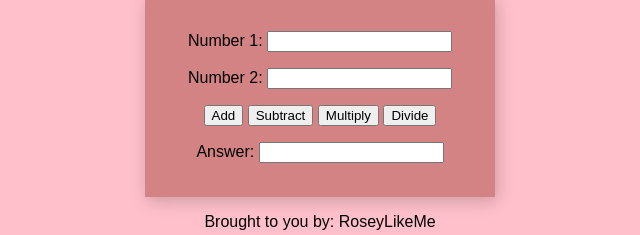
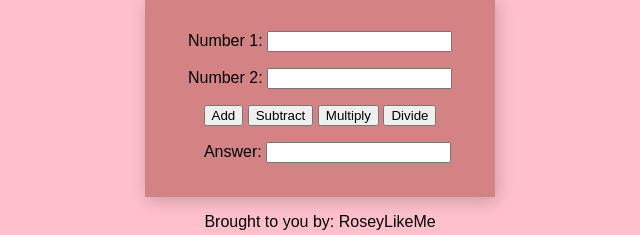
Before and after one commit to roseylikeme/arithmetic-calculator, a plain HTML site: page index.html in a window 1280 px wide. Shown: the part 320-555 px from the top of the page, 320-960 px from the left. Drawn offline with Linux system fonts and the light colour scheme.

Commit message:
Align Answer Field with other Input Textbox

```diff
--- a/css/style.css
+++ b/css/style.css
@@ -21,6 +21,10 @@ body, html {
     box-shadow: 2px 4px 16px rgba(0,0,0,.2);
 }
 
+.answer {
+    padding-left: 15px;
+}
+
 h1 {
     font-size: 48px;
     color:rgb(80, 0, 16);
--- a/index.html
+++ b/index.html
@@ -4,7 +4,7 @@
     <meta charset="UTF-8">
     <meta http-equiv="X-UA-Compatible" content="IE=edge">
     <meta name="viewport" content="width=device-width, initial-scale=1.0">
-    <title>Document</title>
+    <title>RoseyLikeMe Calculator</title>
     <link rel="stylesheet" href="css/style.css">
     <script src="scripts/index.js"></script>
 </head>
```
